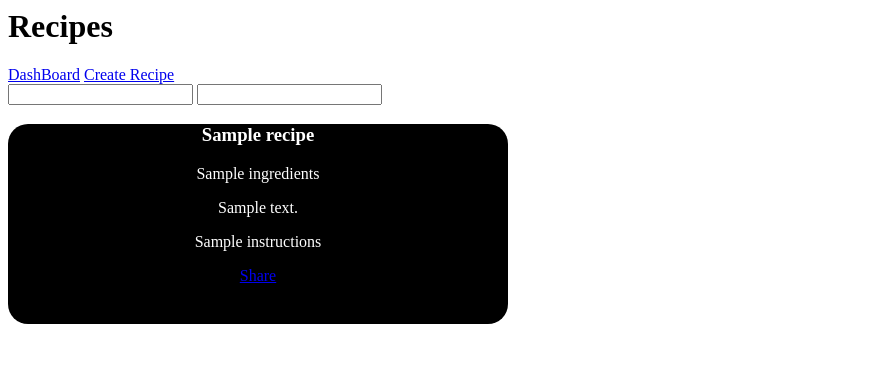
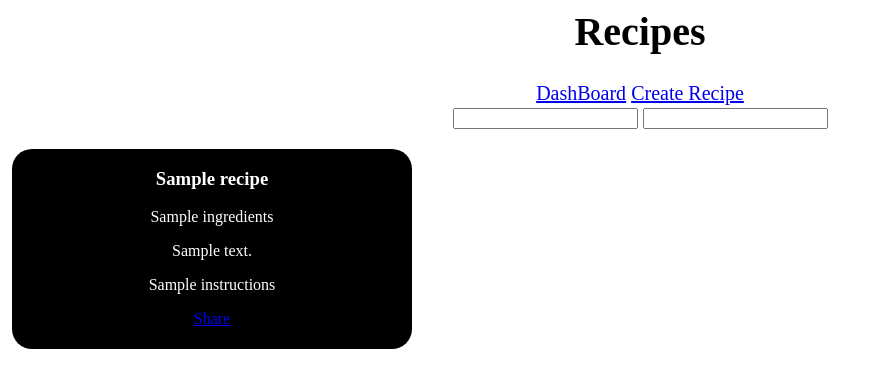
Before and after one commit to adamE4/Zob, a Python web app: template app/templates/feed.html in a window 1280 px wide. Shown: the top 388 px of the page, without its empty margins (0-883 px from the left). Run offline with Jinja, Linux system fonts and the light colour scheme; the template is opened without the code that fills it: most values are stand-ins (such as "Sample title", 1, 10 or a date in 2020); form fields are guessed from the names that the template uses; some libraries are stand-ins or nearby versions.

Commit message:
Wrote CSS to make the website look better

```diff
--- a/app/templates/feed.html
+++ b/app/templates/feed.html
@@ -2,6 +2,13 @@
 {% block content %}
 <body>
     <header>
+        <div class="head">
+                <style>
+                .head{
+                    text-align: center;
+                    font-size: 20px;
+                }
+            </style>
         <h1>Recipes</h1>
         <a href="{{ url_for('dashboard') }}" class="DashBoard">DashBoard</a>
         <a href="{{ url_for('create_recipe') }}" class="btn btn-primary">Create Recipe</a>
@@ -27,11 +34,15 @@
             {% for recipe in user_recipes %}
             <style>
                 .feed{
-                    width: 100%;
-                    height: auto;
+                    display: grid;
+                    grid-auto-rows: 1fr;
+                    grid-template-columns: 1fr 1fr 1fr;
+                    grid-column-gap: 20px;
+                    grid-row-gap: 20px;
+                    justify-items: center;
                 }
                 .feed-item{
-                    width: 500px;
+                    width: 400px;
                     height: 200px;
                     background: black;
                     color: white;
--- a/app/templates/index.html
+++ b/app/templates/index.html
@@ -2,21 +2,39 @@
 {% block content %}
 <body>
     <header>
+        <div class="header">
         <h1>Zob</h1>
         <p>The All In One</p>
+        <style>
+            body{
+                margin: 20;
+            }
+            .header{
+                font-size: 75px;
+                text-align: center;
+            }
+
+        </style>
     </header>
     <head>
         <meta charset="UTF-8">
         <meta http-equiv="X-UA-Compatible" content="IE=edge">
         <meta name="viewport" content="width=device-width, initial-scale=1.0">
-        <title>Home</title>
     </head>
     <main>
         <div class="decision-buttons">
-            <a href="{{url_for('create_recipe')}}" class="button">Create Recipes</a>
-            <a href="{{url_for('recipe_feed')}}" class="button">Your Recipes</a>
-            <a href="{{url_for('login')}}"class="button">Login</a>
-            <a href="{{url_for('register')}}"class="button">Register</a>
+            <style>
+                .decision-buttons{
+                  text-align: center;
+                  margin: 4px 2px;
+                  font-size: 25;
+
+                }
+
+                </style>
+            </style>
+            <a href="{{url_for('login')}}"class="decision-buttons">Login</a>
+            <a href="{{url_for('register')}}"class="decision-buttons">Register</a>
         </div>
     </main>
   </body>
```
Also changed, not shown: app/templates/dashboard.html (+9 -2 lines), app/templates/login.html (+11 -4 lines), app/templates/recipes.html (+7 -0 lines), app/templates/register.html (+7 -0 lines), app/templates/share.html (+10 -2 lines), app/templates/temp.html (deleted, +0 -12 lines), app/templates/view_recipe.html (+15 -5 lines).
